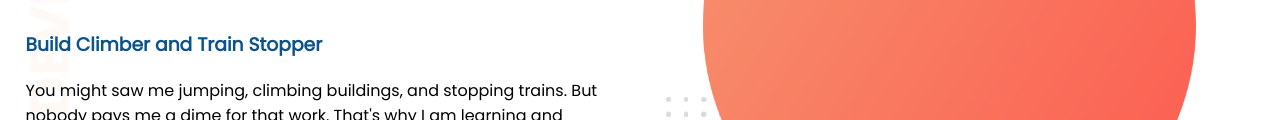
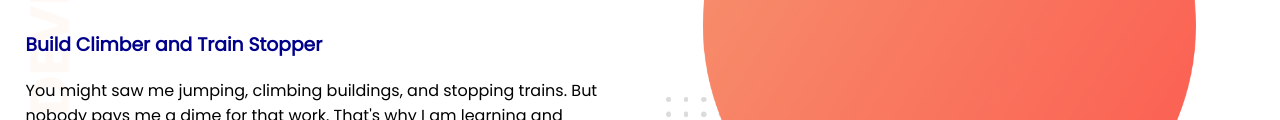
Before and after one commit to Morshedkamalnahin/first-portfolio, a plain HTML site: page index.html in a window 1280 px wide. Shown: the part 247-367 px from the top of the page. Drawn offline with Linux system fonts and the light colour scheme.

Commit message:
Update style.css

```diff
--- a/style.css
+++ b/style.css
@@ -83,7 +83,7 @@
               Color:#ff1493;
             }
             .deepblue{
-             color:#0a538b;
+             color:#00008b;
              }
             footer p {
                 text-align: center;
```
